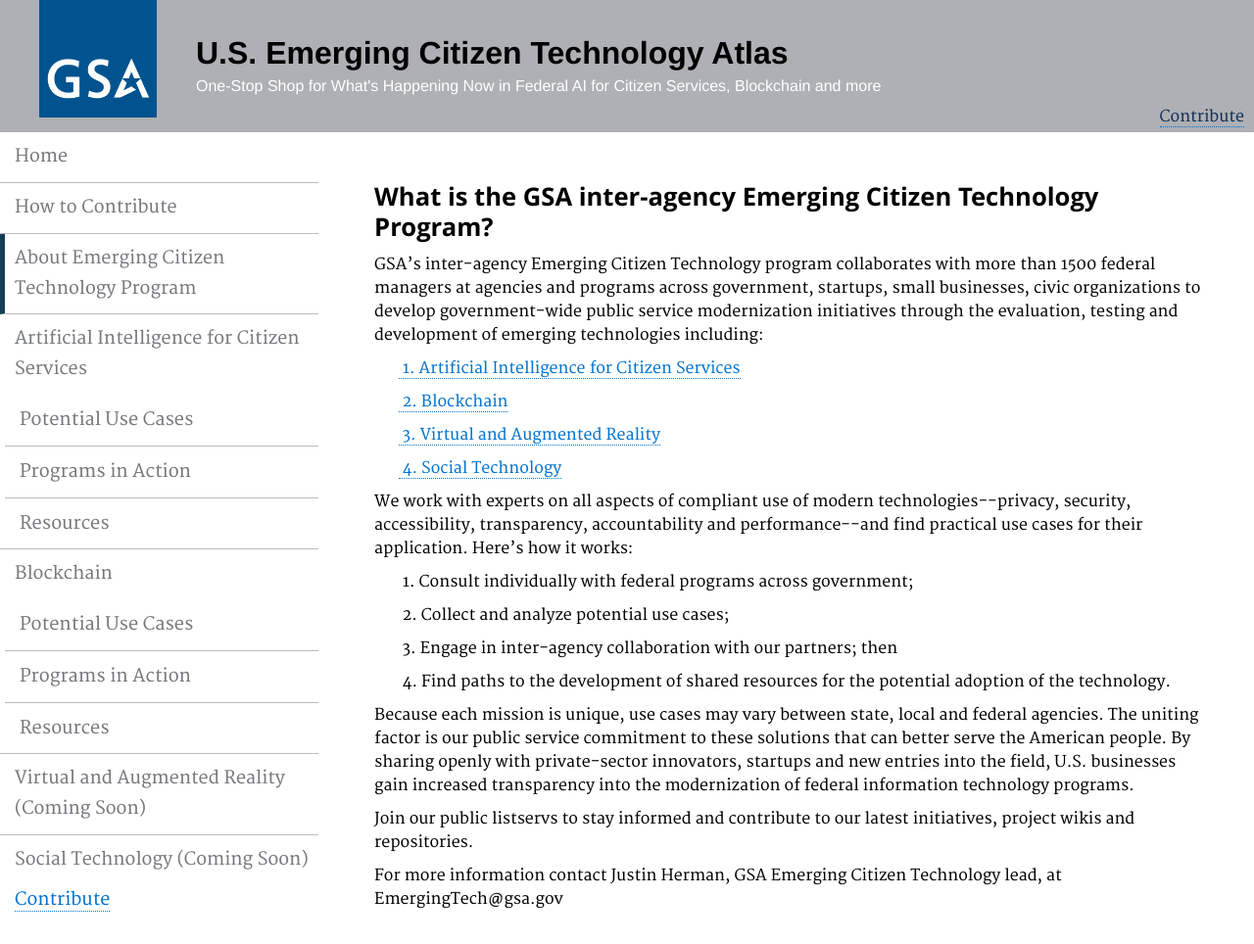
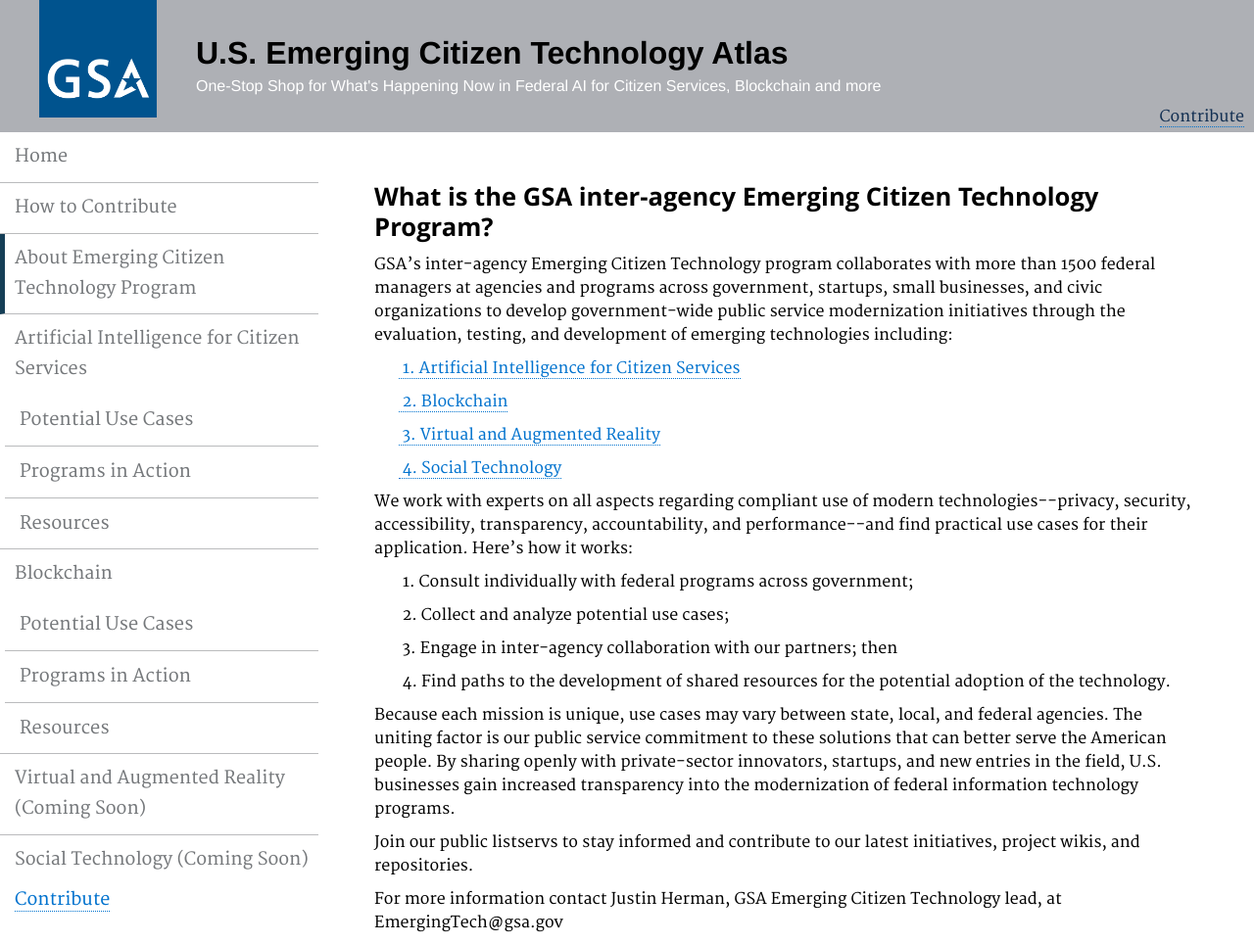
Before and after one commit to GSA/emerging-technology-atlas, a Jekyll site: the page built from pages/emergingcitizentech.md, in a window 1280 px wide. Shown: the whole page at 98% size. Built offline with Jekyll 4.4.1, drawn with Linux system fonts in a browser that asks for light colours.

Commit message:
Update emergingcitizentech.md

```diff
--- a/pages/emergingcitizentech.md
+++ b/pages/emergingcitizentech.md
@@ -9,22 +9,22 @@ description: ""
 
 
 
-<p>GSA’s inter-agency Emerging Citizen Technology program collaborates with more than 1500 federal managers at agencies and programs across government, startups, small businesses, civic organizations to develop government-wide public service modernization initiatives through the evaluation, testing and development of emerging technologies including:</p>
+<p>GSA’s inter-agency Emerging Citizen Technology program collaborates with more than 1500 federal managers at agencies and programs across government, startups, small businesses, and civic organizations to develop government-wide public service modernization initiatives through the evaluation, testing, and development of emerging technologies including:</p>
 
 <p>&nbsp;&nbsp;&nbsp;&nbsp;&nbsp;&nbsp;<a href="https://www.gsa.gov/technology/government-it-initiatives/emerging-citizen-technology/artificial-intelligence-for-citizen-services" target="_blank"> 1. Artificial Intelligence for Citizen Services</a></p>
 <p>&nbsp;&nbsp;&nbsp;&nbsp;&nbsp;&nbsp;<a href="https://www.gsa.gov/technology/government-it-initiatives/emerging-citizen-technology/blockchain" target="_blank"> 2. Blockchain</a></p>
 <p>&nbsp;&nbsp;&nbsp;&nbsp;&nbsp;&nbsp;<a href="https://www.gsa.gov/technology/government-it-initiatives/emerging-citizen-technology/virtual-and-augmented-reality"> 3. Virtual and Augmented Reality</a></p>
 <p>&nbsp;&nbsp;&nbsp;&nbsp;&nbsp;&nbsp;<a href="https://www.gsa.gov/technology/government-it-initiatives/emerging-citizen-technology/social-technology-socialgov"> 4. Social Technology</a></p>
 
-<p>We work with experts on all aspects of compliant use of modern technologies--privacy, security, accessibility, transparency, accountability and performance--and find practical use cases for their application. Here’s how it works:</p>
+<p>We work with experts on all aspects regarding compliant use of modern technologies--privacy, security, accessibility, transparency, accountability, and performance--and find practical use cases for their application. Here’s how it works:</p>
 
 <p>&nbsp;&nbsp;&nbsp;&nbsp;&nbsp;&nbsp; 1. Consult individually with federal programs across government;</p>
 <p>&nbsp;&nbsp;&nbsp;&nbsp;&nbsp;&nbsp; 2. Collect and analyze potential use cases;</p>
 <p>&nbsp;&nbsp;&nbsp;&nbsp;&nbsp;&nbsp; 3. Engage in inter-agency collaboration with our partners; then</p>
 <p>&nbsp;&nbsp;&nbsp;&nbsp;&nbsp;&nbsp; 4. Find paths to the development of shared resources for the potential adoption of the technology.</p>
 
-<p>Because each mission is unique, use cases may vary between state, local and federal agencies. The uniting factor is our public service commitment to these solutions that can better serve the American people. By sharing openly with private-sector innovators, startups and new entries into the field, U.S. businesses gain increased transparency into the modernization of federal information technology programs.</p>
+<p>Because each mission is unique, use cases may vary between state, local, and federal agencies. The uniting factor is our public service commitment to these solutions that can better serve the American people. By sharing openly with private-sector innovators, startups, and new entries in the field, U.S. businesses gain increased transparency into the modernization of federal information technology programs.</p>
 
-<p>Join our public listservs to stay informed and contribute to our latest initiatives, project wikis and repositories.</p>
+<p>Join our public listservs to stay informed and contribute to our latest initiatives, project wikis, and repositories.</p>
 
 <p>For more information contact Justin Herman, GSA Emerging Citizen Technology lead, at EmergingTech@gsa.gov</p>
```
